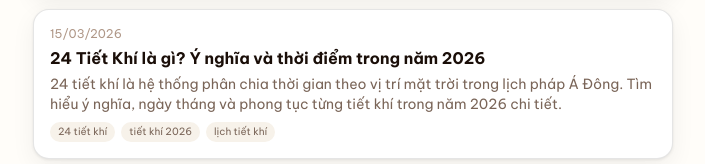
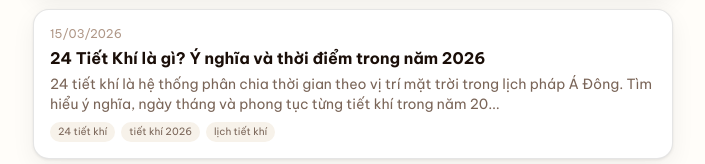
Before and after one commit to letinhclover/lich-van-nien, an Astro site: page /blog in a window 1280 px wide. Shown: the part 1325-1489 px from the top of the page, without its empty margins (287-992 px from the left). Built offline with nearby package versions, Linux system fonts and the light colour scheme; Astro itself is replaced by a stand-in of ours.

```diff
--- a/src/content/blog/y-nghia-24-tiet-khi.md
+++ b/src/content/blog/y-nghia-24-tiet-khi.md
@@ -1,6 +1,6 @@
 ---
 title: "24 Tiết Khí là gì? Ý nghĩa và thời điểm trong năm 2026"
-description: "24 tiết khí là hệ thống phân chia thời gian theo vị trí mặt trời trong lịch pháp Á Đông. Tìm hiểu ý nghĩa, ngày tháng và phong tục từng tiết khí trong năm 2026 chi tiết."
+description: "24 tiết khí là hệ thống phân chia thời gian theo vị trí mặt trời trong lịch pháp Á Đông. Tìm hiểu ý nghĩa, ngày tháng và phong tục từng tiết khí trong năm 20..."
 pubDate: 2026-03-15
 keywords: ["24 tiết khí", "tiết khí 2026", "lịch tiết khí"]
 author: "Lịch Vạn Niên AI"
```
